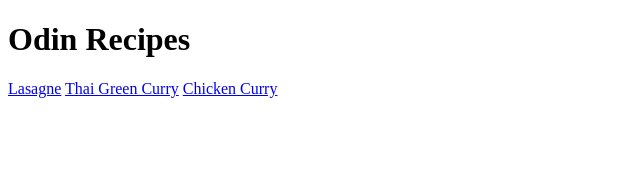
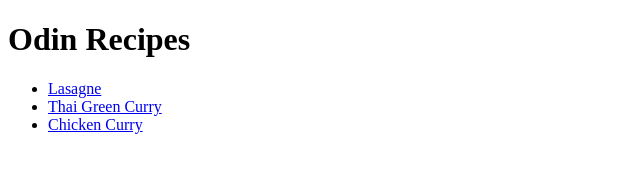
Before and after one commit to cairns84/odin-recipes, a plain HTML site: page index.html in a window 1280 px wide. Shown: the whole page, without its empty margins (0-640 px from the left). Drawn offline with Linux system fonts and the light colour scheme.

Commit message:
index.html
changed links to unordered list

```diff
--- a/index.html
+++ b/index.html
@@ -8,9 +8,10 @@
 <body>
 
     <h1> Odin Recipes</h1>
-
-    <a href="recipes/lasagna.html">Lasagne</a>
-    <a href="recipes/thaigreencurry.html">Thai Green Curry</a>
-    <a href="recipes/chickencurry.html">Chicken Curry</a>
+    <ul>
+        <li><a href="recipes/lasagna.html">Lasagne</a></li>
+        <li><a href="recipes/thaigreencurry.html">Thai Green Curry</a></li>
+        <li><a href="recipes/chickencurry.html">Chicken Curry</a></li>
+    </ul>
 </body>
 </html>
```
